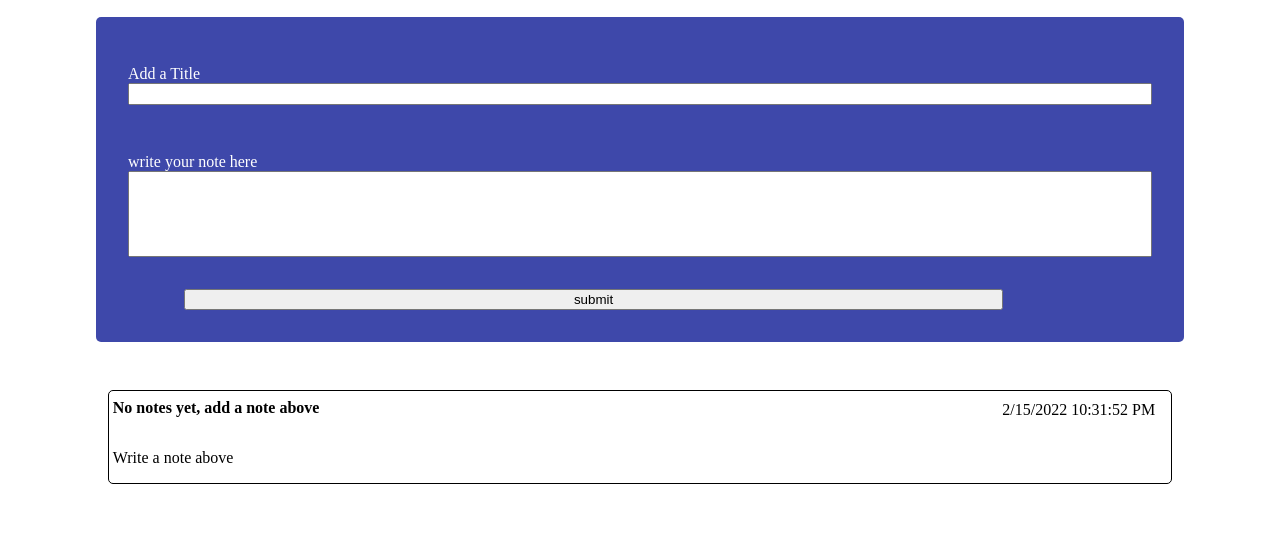
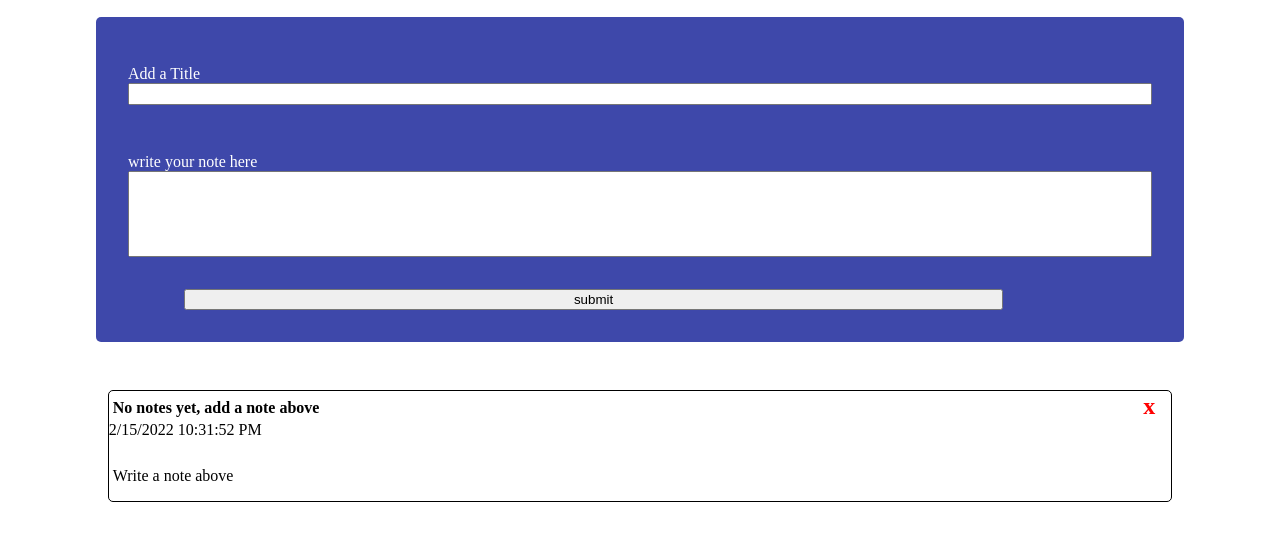
Before and after one commit to zach7815/SimpleNoteTaker, a plain HTML site: page index.html in a window 1280 px wide. Shown: the part 111-652 px from the top of the page. Drawn offline with Linux system fonts and the light colour scheme.

Commit message:
changed  note html, added some css, worked on delete function

```diff
--- a/index.html
+++ b/index.html
@@ -22,10 +22,9 @@
         </div>
       <div class="notesContainer">
         <div class="renderedNote" id="defaultNote">
-            <div class="noteTitleWrapper">
-            <h4>No notes yet, add a note above</h4>
-            <span  class="date" id="defaultDate">date </span>
-        </div>
+            <h4 >No notes yet, add a note above</h4>
+            <span class="exitButton">x</span>
+        <span  class="date" id="defaultDate">date </span>
             <p> Write a note above</p>
         </div>
     </div>
--- a/index.js
+++ b/index.js
@@ -4,7 +4,11 @@ const defaultNote =document.querySelector("#defaultNote");
 const defaultDate=document.querySelector("#defaultDate");
 const LocalDate= new Date().toLocaleDateString();
 const LocalTime = new Date().toLocaleTimeString();
-defaultDate.innerHTML= `${LocalDate} ${LocalTime}`
+defaultDate.innerHTML= `${LocalDate} ${LocalTime}`;
+const alldeleteButtons= document.querySelectorAll(".exitButton")
+
+
+
 
 function createNote(){
 
@@ -15,6 +19,9 @@ function createNote(){
     const noteTitle=document.createElement("h4");
     const noteContent =document.createElement("p");
     const noteDate =document.createElement("span");
+    const deleteNoteBtn = document.createElement("span");
+    deleteNoteBtn.innerHTML="x";
+    deleteNoteBtn.classList.add("exitButton")
 
 
     if(notesContainer.lastElementChild===defaultNote){
@@ -31,6 +38,7 @@ function createNote(){
             noteContent.innerHTML=formNoteContent;
             note.appendChild(noteTitle);
             note.appendChild(noteDate);
+            note.appendChild(deleteNoteBtn)
             note.appendChild(noteContent)
             notesContainer.replaceChild(note,defaultNote);
             noteForm.reset();
@@ -50,8 +58,12 @@ function createNote(){
 else{
             note.classList.add("renderedNote");
             noteTitle.innerHTML=formTitleContent;
+            noteDate.classList.add("date");
+            noteDate.innerHTML= `${LocalDate} ${LocalTime}`;
             noteContent.innerHTML=formNoteContent;
             note.appendChild(noteTitle);
+            note.appendChild(noteDate);
+            note.appendChild(deleteNoteBtn)
             note.appendChild(noteContent)
         notesContainer.appendChild(note);
         noteForm.reset();
@@ -63,6 +75,15 @@ else{
 
 }
 
+function deleteNote(element){
+   element.parentElement.remove()
+}
+
+
+alldeleteButtons.forEach(x=>x.addEventListener("click",()=>{
+    deleteNote(note)
+}))
+
 btn.addEventListener("click", (event)=>{
     event.preventDefault();
     createNote();
--- a/style.css
+++ b/style.css
@@ -25,6 +25,12 @@ h1 {
 
 form label {
   margin-top: 3rem;
+}
+
+.notesContainer {
+  display: flex;
+  flex-direction: column;
+  gap: 0.5rem;
 }
 
 form {
@@ -59,14 +65,22 @@ form {
   margin: 0.5rem 1rem 1rem 0.25rem;
 }
 
-.noteTitleWrapper {
-  display: flex;
-  justify-content: space-between;
-}
-
 .date {
   margin: 0.65rem 1rem 0 0;
   font-weight: 300;
+  position: relative;
+  bottom: 0.75rem;
+}
+
+.exitButton {
+  color: red;
+  font-weight: 600;
+  font-size: 1.5rem;
+  margin: 0.5rem 1rem;
+  float: right;
+  position: relative;
+  bottom: 3rem;
+  cursor: pointer;
 }
 
 .renderedNote p {
```
